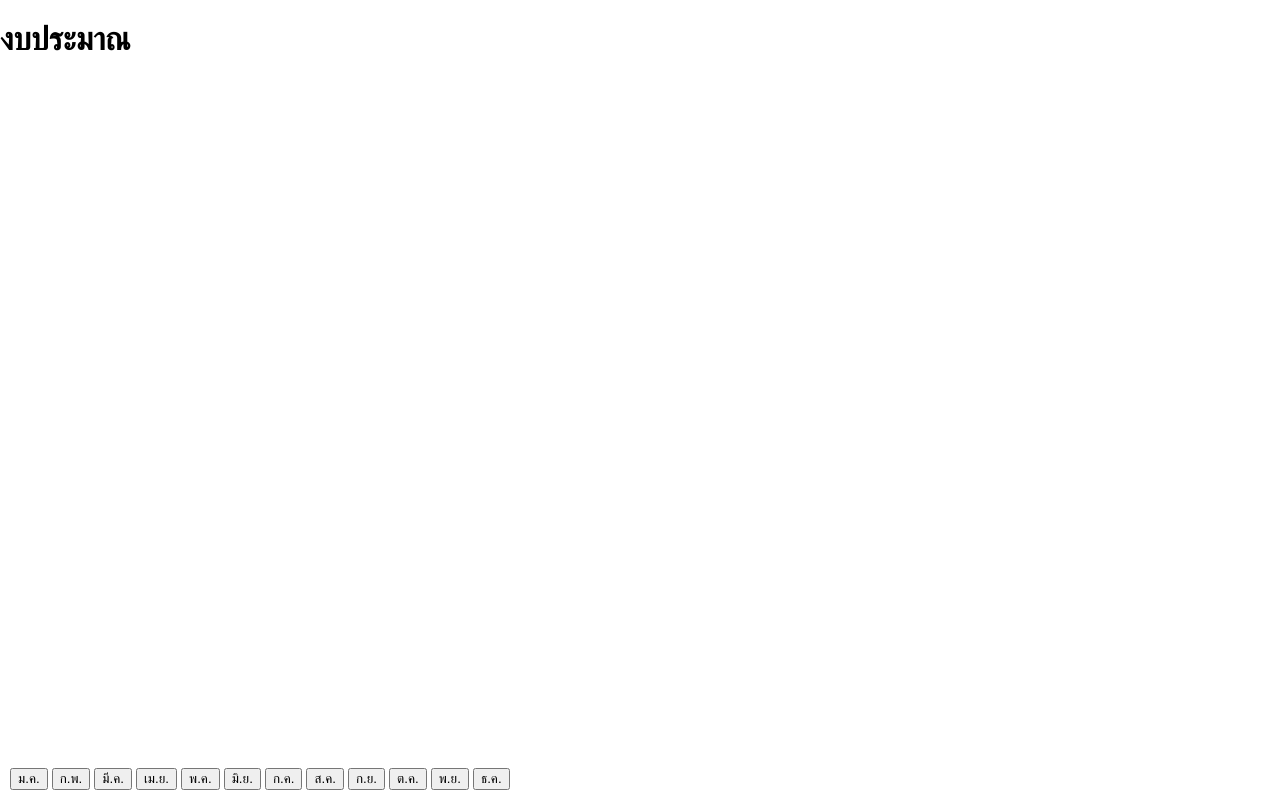
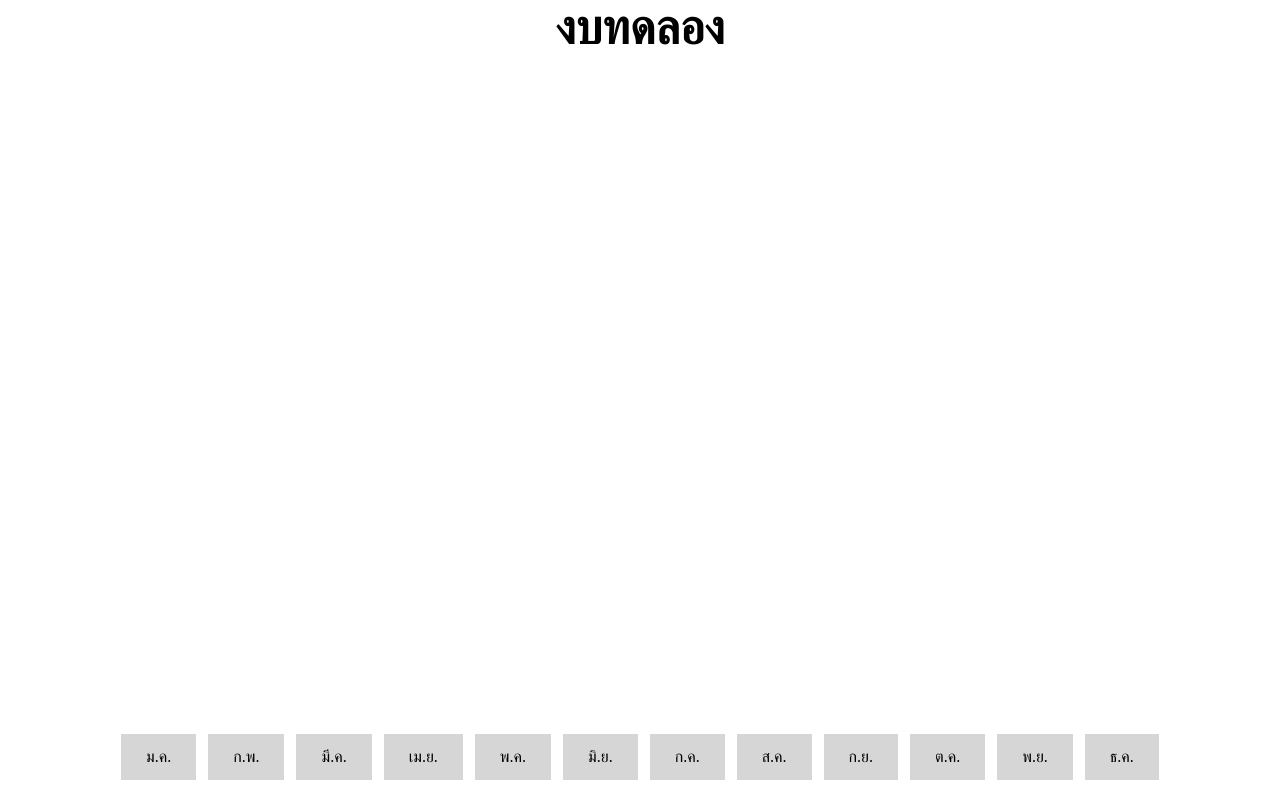
Before and after one commit to kamolain/kbtcPageTest, a plain HTML site: page index.html in a window 1280 px wide. Drawn offline with Linux system fonts and the light colour scheme.

Commit message:
Modify index.html for trial budget report
Updated the page title and footer links to reflect new report names.

```diff
--- a/index.html
+++ b/index.html
@@ -2,26 +2,49 @@
 <html lang="th">
 <head>
   <meta charset="UTF-8">
-  <title>งบประมาณ</title>
+  <title>งบทดลอง</title>
   <style>
     html, body {
       height: 100%;
       margin: 0;
+    }
+    body {
       display: flex;
       flex-direction: column;
+    }
+    header {
+      width: 100%;
+      text-align: center;
+    }
+    h1 {
+      margin: 0;
+      font-size: 3rem;
     }
     main {
       flex: 1;
     }
     footer {
-      padding: 10px;
+      display: flex;
+      flex-wrap: wrap;
+      justify-content: center;
+      gap: 12px;
+      padding: 20px;
     }
+    a:link, a:visited {
+  background-color: hwb(0 84% 16%);
+  color: #000000;
+  padding: 14px 25px;
+  text-align: center;
+  text-decoration: none;
+  display: inline-block;
+}
+
   </style>
 </head>
 <body>
 
   <header>
-    <h1>งบประมาณ</h1>
+    <h1>งบทดลอง</h1>
   </header>
 
   <main>
@@ -29,18 +52,18 @@
   </main>
 
   <footer>
-    <button type="button">ม.ค.</button>
-    <button type="button">ก.พ.</button>
-    <button type="button">มี.ค.</button>
-    <button type="button">เม.ย.</button>
-    <button type="button">พ.ค.</button>
-    <button type="button">มิ.ย.</button>
-    <button type="button">ก.ค.</button>
-    <button type="button">ส.ค.</button>
-    <button type="button">ก.ย.</button>
-    <button type="button">ต.ค.</button>
-    <button type="button">พ.ย.</button>
-    <button type="button">ธ.ค.</button>
+    <a href="รายงานงบทดลองงวดที่ 1.pdf" target="_blank">ม.ค.</a>
+    <a href="รายงานงบทดลองงวดที่ 2.pdf" target="_blank">ก.พ.</a>
+    <a href="รายงานงบทดลองงวดที่ 3.pdf" target="_blank">มี.ค.</a>
+    <a href="รายงานงบทดลองงวดที่ 4.pdf" target="_blank">เม.ย.</a>
+    <a href="รายงานงบทดลองงวดที่ 5.pdf" target="_blank">พ.ค.</a>
+    <a href="รายงานงบทดลองงวดที่ 6.pdf" target="_blank">มิ.ย.</a>
+    <a href="รายงานงบทดลองงวดที่ 7.pdf" target="_blank">ก.ค.</a>
+    <a href="รายงานงบทดลองงวดที่ 8.pdf" target="_blank">ส.ค.</a>
+    <a href="รายงานงบทดลองงวดที่ 9.pdf" target="_blank">ก.ย.</a>
+    <a href="รายงานงบทดลองงวดที่ 10.pdf" target="_blank">ต.ค.</a>
+    <a href="รายงานงบทดลองงวดที่ 11.pdf" target="_blank">พ.ย.</a>
+    <a href="รายงานงบทดลองงวดที่ 12.pdf" target="_blank">ธ.ค.</a>
   </footer>
 
 </body>
```
